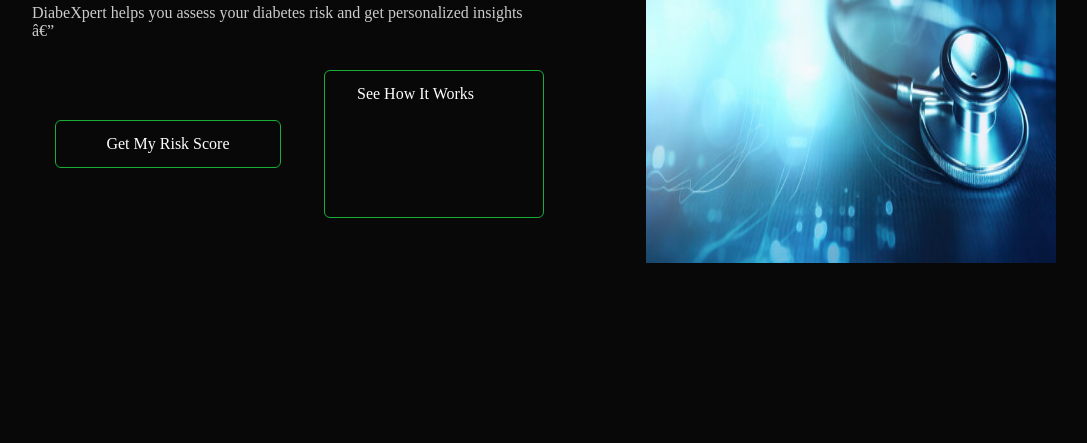
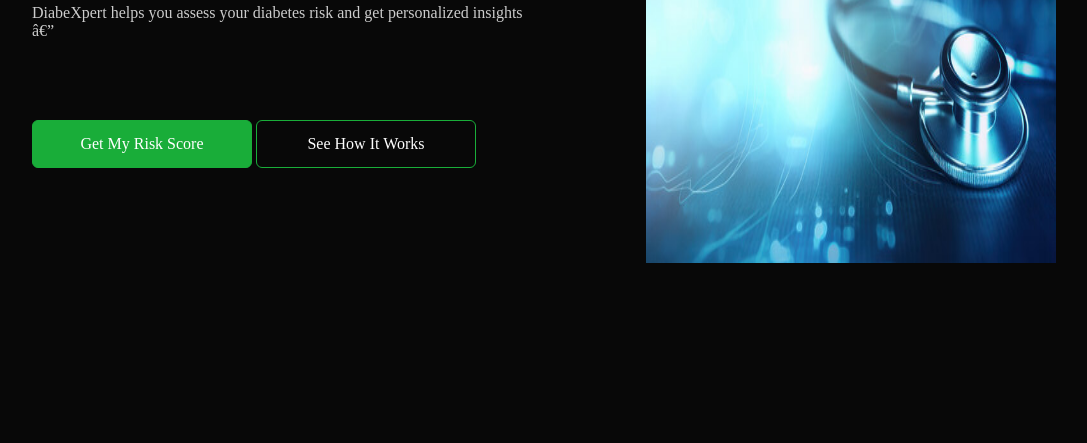
Before and after one commit to MoazamH1/CSCI-370-TEAM-10, a plain HTML site: page index.html in a window 1280 px wide. Shown: the part 357-800 px from the top of the page, without its empty margins (96-1183 px from the left). Drawn offline with Linux system fonts and the light colour scheme.

Commit message:
header button fix

```diff
--- a/style.css
+++ b/style.css
@@ -121,27 +121,38 @@ nav ul li a:hover::after {
   color: #ccc;
 }
 
-.hero-buttons {
-  display: flex;
-  gap: 20px;
-  min-width: 220px;
-}
-
-.btn-outline {
+/* Shared button base style */
+.hero-buttons .btn,
+.hero-buttons .btn-outline {
+  padding: 14px 32px;
+  border-radius: 6px;
+  font-size: 16px;
+  text-decoration: none;
+  min-width: 220px;  /* Make both buttons the same width */
+  text-align: center;
   display: inline-block;
-  padding: 14px 32px;
-  border: 1px solid #19ad39;
-  color: #fff;
-  border-radius: 6px;
-  text-decoration: none;
-  min-width: 220px;
   transition: all 0.3s ease;
 }
 
-.btn-outline:hover {
+/* Filled button */
+.hero-buttons .btn {
+  background: #19ad39;
+  color: #fff;
+  border: 1px solid #19ad39;
+}
+
+/* Outline button */
+.hero-buttons .btn-outline {
+  border: 1px solid #19ad39;
+  background: transparent;
+  color: #fff;
+}
+
+.hero-buttons .btn-outline:hover {
   background: #19ad39;
   color: #fff;
 }
+
 
 .hero-right {
   flex-basis: 40%;
```
